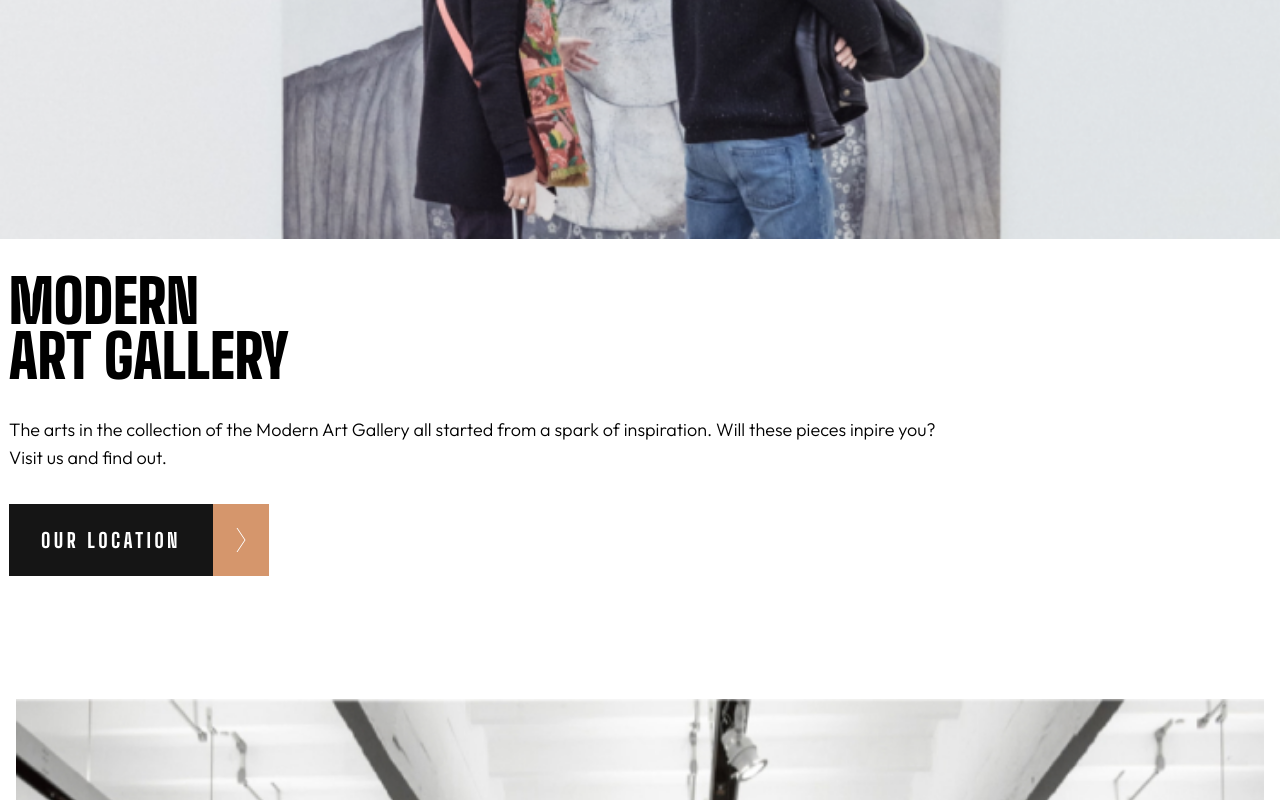
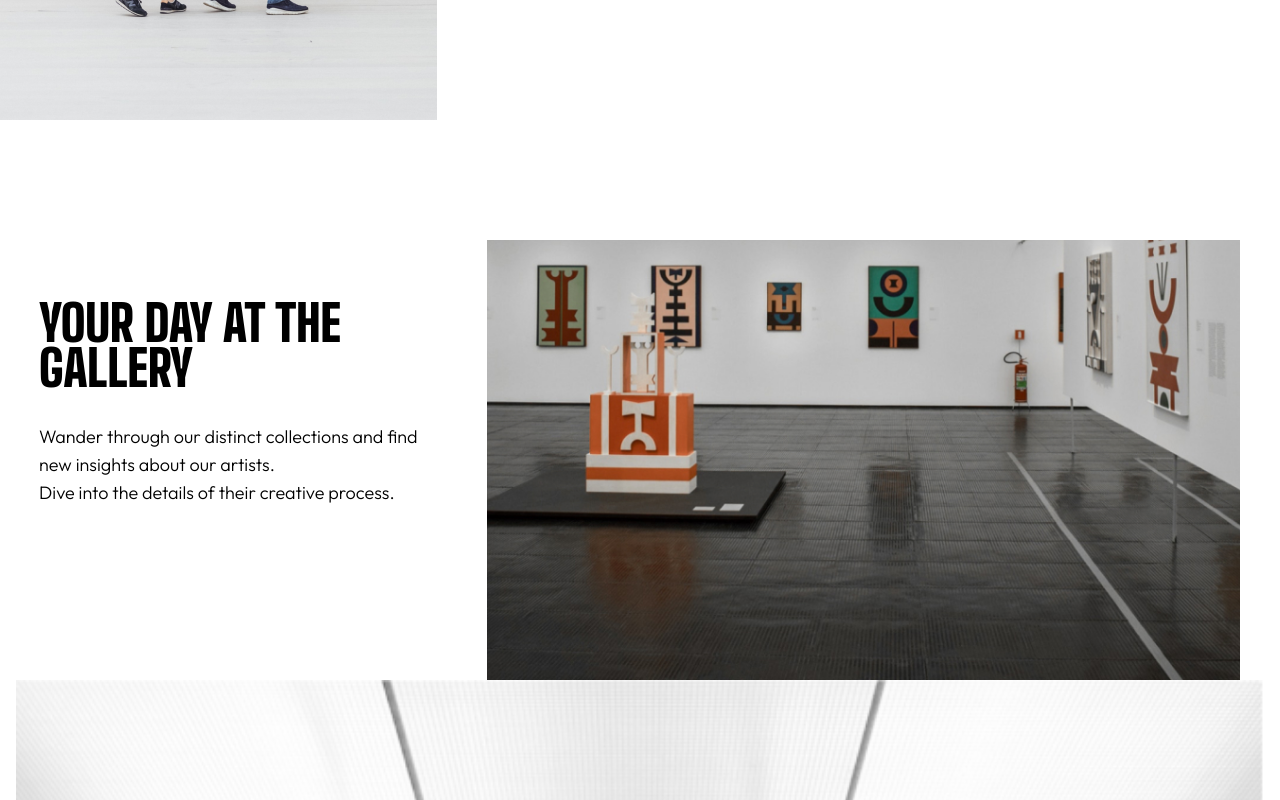
Before and after one commit to milena-steffen/galeria-de-artes, a plain HTML site: page index.html in a window 1280 px wide. Shown: the part 580-1380 px from the top of the page. Drawn offline with Linux system fonts and the light colour scheme.

Commit message:
novo commit

```diff
--- a/index.html
+++ b/index.html
@@ -15,18 +15,22 @@
 <body>
     <header class="cabecalho">
         <img class="obra-observadores" src="imagens/obra1.png" alt="Retrato de obra ao fundo com observadores" width="100%">
-    </header>
-
+        <div class="obra-observadores-tablet"></div>
             <section class="apresentacao__da__galeria">
                 <h1 class="titulo-principal">Modern <br> Art Gallery</h1>
                 <p class="texto-da-pagina">The arts in the collection of the Modern Art Gallery all started from a spark of inspiration. Will these pieces inpire you? <br> Visit us and find out. </p>
                 <a class="apresentacao__da__galeria-botao-localizacao" href="localizacao.html"><img src="imagens/iconelocalizacao.svg" alt="Localização galeria de artes"></a>
             </section>
+    </header>
 
     <section class="apresentacao__dia__na__galeria">
-        <img class="apresentacao__dia__na__galeria-imagem-1" src="imagens/galeria.jpg" alt="Imagem da galeria de artes" width="100%">
+            <div class="apresentacao__dia__na__galeria-tablet">
+                <div class="apresentacao__dia__na__galeria-imagens"></div>
+                <div class="apresentacao__dia__na__galeria-conteudo">
                     <h2 class="titulo-secundario">Your day at the gallery</h2>
                     <p class="texto-da-pagina">Wander through our distinct collections and find new insights about our artists. <br> Dive into the details of their creative process.</p>
+                </div>
+            </div>
         <img src="imagens/obra2.jpg" alt="Imagem da galeria com obra de arte ao fundo e banco na parte central" width="100%">
         <img class="apresentacao__dia__na__galeria-imagem2" src="imagens/obra3.jpg" alt="Imagem de obras na galeria de arte" width="100%">
             <div class="apresentacao__dia__na__galeria-convite">
--- a/style.css
+++ b/style.css
@@ -5,9 +5,9 @@
 }
 
 /**{
-    border: 1px solid black !important;
-}
-*/
+    border: 1px solid red !important;
+}*/
+
 .titulo-principal, .titulo-secundario, .titulo-terciario{
     text-transform: uppercase;
     font-family: 'Big Shoulders Display', cursiva;
@@ -43,9 +43,17 @@
 
 .apresentacao__dia__na__galeria{
     padding: 0px 16px;
+
 }
 
-.apresentacao__dia__na__galeria-imagem-1{
+.apresentacao__dia__na__galeria-imagens{
+    background-image: url(imagens/galeria.jpg);
+    width: 343px;
+    height: 320px;
+    width: 100%;
+    background-repeat: no-repeat;
+    background-size: contain;
+    background-position: bottom;
     padding-top: 120px ;
 }
 
@@ -84,3 +92,74 @@
     line-height: 26px;
     letter-spacing: 0.8px;
 }
+
+@media screen and (min-width: 768px) {
+
+    .cabecalho{
+        display: flex;
+
+    }
+
+    .obra-observadores{
+        display: none;
+    }
+
+    .obra-observadores-tablet{
+        background-image: url(imagens/tableobra1.png);
+        background-repeat: no-repeat;
+        min-width: max-content;
+        background-size: contain;
+        min-width: 437px;
+        min-height: 700px;
+
+
+    }
+
+    .titulo-principal{
+        color: black;
+        font-size: 4.375em;
+        line-height: 65px;
+    }
+
+    .apresentacao__dia__na__galeria{
+        padding: none;
+    }
+
+    .apresentacao__dia__na__galeria-imagem-1{
+        padding-top: none ;
+    }
+
+    .apresentacao__da__galeria{
+        position: absolute;
+        padding: none;
+        top: 145px;
+        left: 389px;
+        right: 40px;
+
+    }
+
+    .apresentacao__dia__na__galeria {
+        padding: none;
+    }
+
+    .apresentacao__dia__na__galeria-tablet{
+        display: flex;
+        flex-direction: row-reverse;
+        padding-top: 120px;
+        padding-right: 24px;
+
+    }
+
+    .apresentacao__dia__na__galeria-imagens{
+        background-image: url(imagens/tabletgaleria.jpg);
+        background-repeat: no-repeat;
+        background-size: cover;
+
+    }
+
+    .apresentacao__dia__na__galeria-conteudo{
+        padding: 36px 68px 65px 23px;
+
+
+    }
+}
```
Also changed, not shown: imagens/localizacaotablet.svg (added), imagens/tableobra1.png (added), imagens/tabletgaleria.jpg (added), imagens/tabletgaleria.png (added), imagens/tabletobra2.jpg (added), imagens/tabletobra3.jpg (added). Lines whose indentation alone changed are shown as unchanged.
